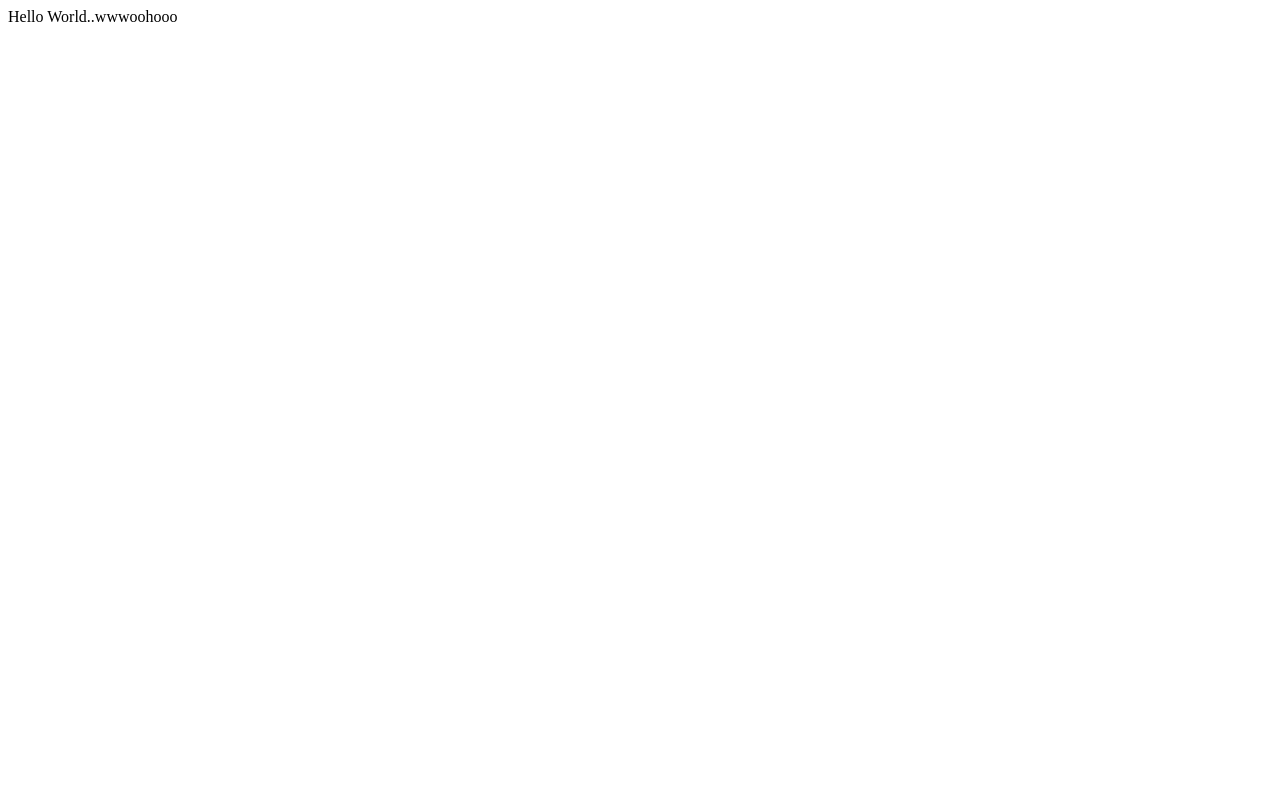
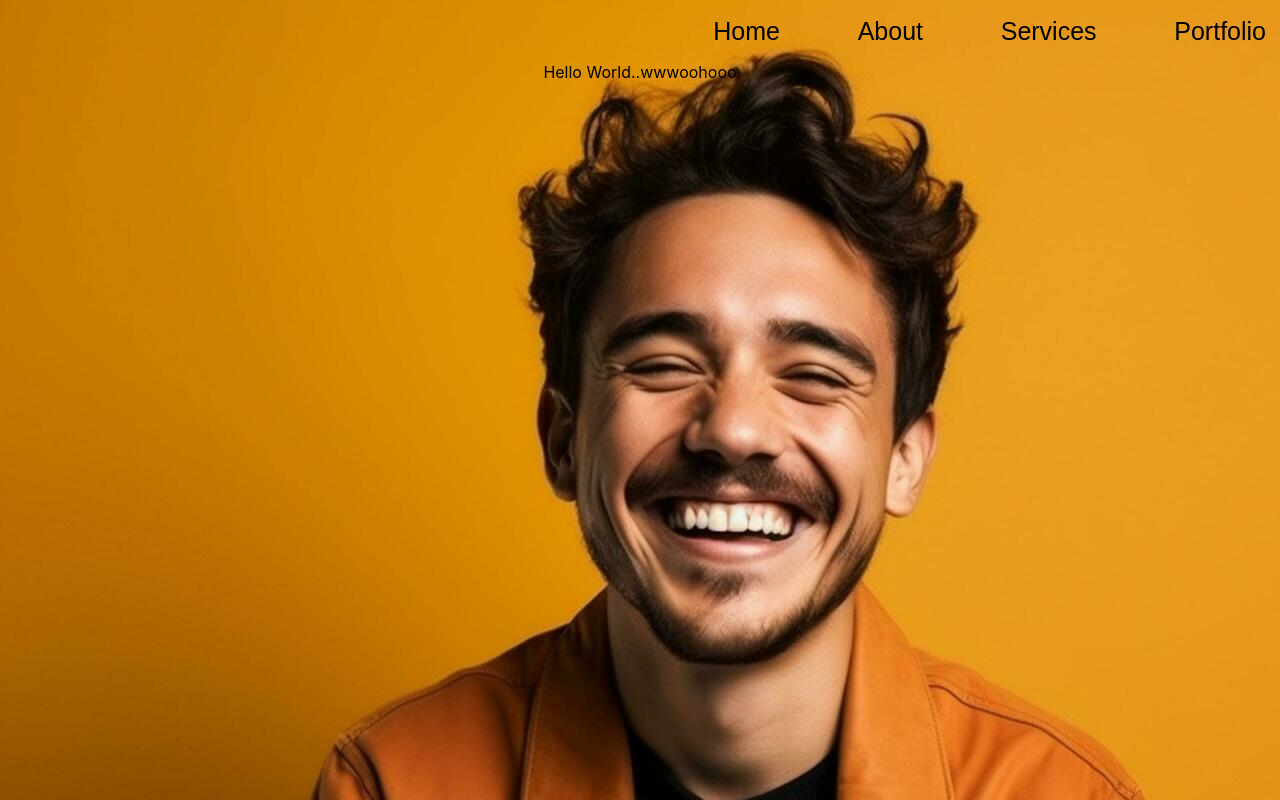
Before and after one commit to WhodisMan/WebCraft, a plain HTML site: page hello.html in a window 1280 px wide. Drawn offline with Linux system fonts and the light colour scheme.

Commit message:
update
update

```diff
--- a/hello.html
+++ b/hello.html
@@ -4,8 +4,17 @@
     <meta charset="UTF-8">
     <meta name="viewport" content="width=device-width, initial-scale=1.0">
     <title>Document</title>
+    <link rel="stylesheet" href="style.css">
 </head>
 <body>
+    <div id="tabs">
+        <ul>
+            <li><button>Home</button></li>
+            <li><button>About</button></li>
+            <li><button>Services</button></li>
+            <li><button>Portfolio</button></li>
+
+    </div>
     Hello World..wwwoohooo
 </body>
 </html>
--- /dev/null
+++ b/style.css
@@ -0,0 +1,29 @@
+body{
+    background-image: url('bg.jpg');
+    font-family: -apple-system, BlinkMacSystemFont, 'Segoe UI', Roboto, Oxygen, Ubuntu, Cantarell, 'Open Sans', 'Helvetica Neue', sans-serif;
+    text-align: center;
+}
+#tabs ul{
+    text-align: right;
+
+}
+#tabs ul li{
+    display: inline-block;
+    font-size: 20px;
+
+}
+
+#tabs ul li:not(:first-child){
+    margin-left: 5%;
+}
+
+button{
+    height: 30px;
+    font-size: 25px;
+    border-style: none;
+    background-color: transparent;
+}
+
+button:hover{
+    border-bottom: rgb(155, 35, 155) solid;
+}
```
Also changed, not shown: bg.jpg (added).
